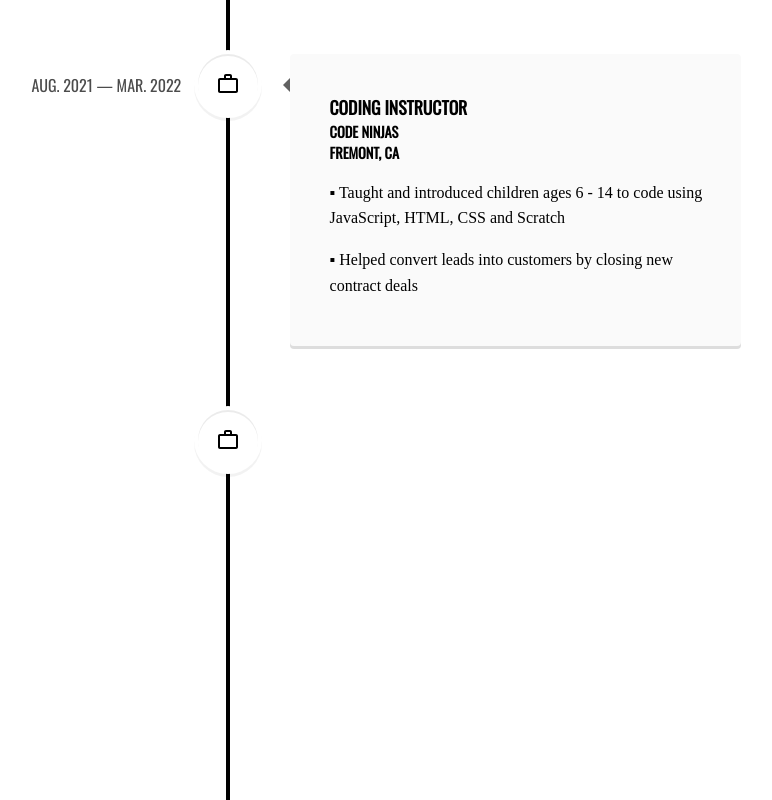
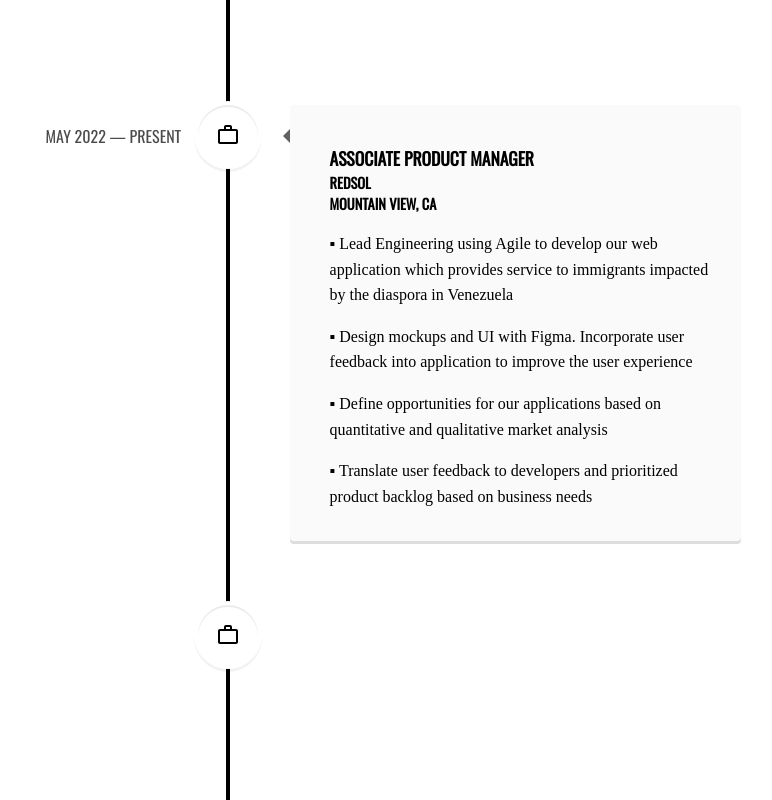
Before and after one commit to sandritaa/milenasatelier, a React (Create React App) app: page / in a window 1280 px wide. Shown: the part 1360-2160 px from the top of the page, without its empty margins (412-1184 px from the left). Built offline with nearby package versions, Linux system fonts and the light colour scheme; a web font is replaced by a local one.

Commit message:
add experience

```diff
--- a/src/data.js
+++ b/src/data.js
@@ -17,19 +17,25 @@ experienceData[0] = {
     "▪ Prioritize and plan weekly strategies for the instructors to ensure the delivery of a complete and high quality customer experience",
   Description2:
     "▪ Manage technical program and operations based on student progress reports, instructors performance score and account retention rate",
+  Description3:
+    "▪ Teach and introduce children ages 6 - 14 to code using JavaScript, HTML, CSS and Scratch",
   Icon: <WorkIcon />,
 };
 
 experienceData[1] = {
   id: "experienceData1",
-  Company: "Code Ninjas",
-  Title: "Coding Instructor",
-  Location: "Fremont, CA",
-  Date: "Aug. 2021 — Mar. 2022",
+  Company: "RedSol",
+  Title: "Associate Product Manager",
+  Location: "Mountain View, CA",
+  Date: "May 2022 — Present",
   Description:
-    "▪ Taught and introduced children ages 6 - 14 to code using JavaScript, HTML, CSS and Scratch",
+    "▪ Lead Engineering using Agile to develop our web application which provides service to immigrants impacted by the diaspora in Venezuela",
   Description1:
-    "▪ Helped convert leads into customers by closing new contract deals",
+    "▪ Design mockups and UI with Figma. Incorporate user feedback into application to improve the user experience",
+  Description2:
+    "▪ Define opportunities for our applications based on quantitative and qualitative market analysis",
+  Description3:
+    "▪ Translate user feedback to developers and prioritized product backlog based on business needs",
   Icon: <WorkIcon />,
 };
 experienceData[2] = {
@@ -37,20 +43,17 @@ experienceData[2] = {
   Company: "RedSol",
   Title: "Software Developer",
   Location: "Mountain View, CA",
-  Date: "Jun. 2021 — Present",
+  Date: "Jun. 2021 — May 2022",
   Description:
-    "▪ Collaborate with front-end and back-end developers from GitHub and Stanford to develop an app that aids Venezuelan refugees",
+    "▪ Collaborated with front-end and back-end developers from GitHub and Stanford to develop an app that aids Venezuelan refugees",
   Description1:
-    "▪ Develop the front-end of the web app using Vue.js, collect user input information and exchange the data with the back-end",
-  Description2:
-    "▪ Design the web app mockup with Figma and work with business partners on improving the user experience of the app",
+    "▪ Developed the front-end of the web app using Vue.js, collected user input information and exchanged the data with the back-end",
   Icon: <WorkIcon />,
 };
 
 experienceData[3] = {
   id: "experienceData3",
   Company: "Wyse. Limited",
-
   Title: "Wholesale Account Executive",
   Location: "London, UK",
   Date: "Dec. 2019 — Sept. 2020",
```
